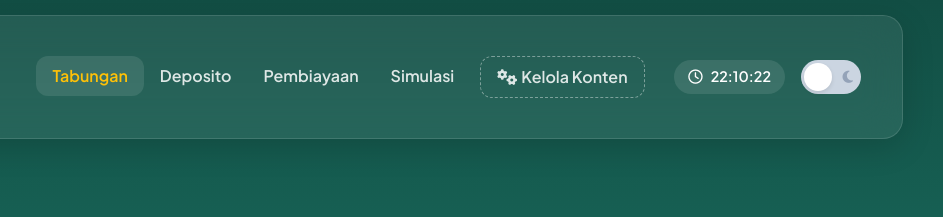
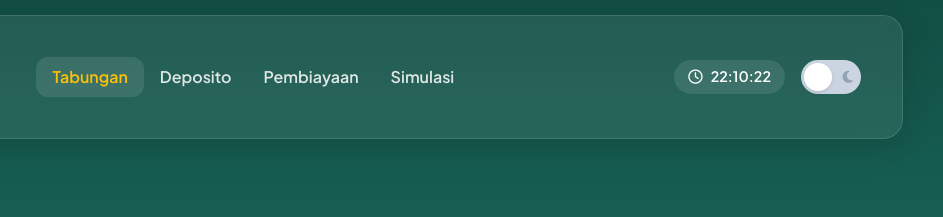
Before and after one commit to naufalalfarisi/riplay-bprsmhy, a website: page public/index.html in a window 1280 px wide. Shown: the top 217 px of the page, 337-1280 px from the left. Drawn offline with nearby package versions, Linux system fonts and the light colour scheme; no server answers.

Commit message:
feat: remove admin entry link Kelola Konten from public navbar

```diff
--- a/public/index.html
+++ b/public/index.html
@@ -70,11 +70,6 @@
           </li>
           <li class="nav-item">
             <a class="nav-link" href="#calculator">Simulasi</a>
-          </li>
-          <li class="nav-item">
-            <a class="nav-link admin-entry" href="/admin.html" target="_blank">
-              <i class="fa-solid fa-gears me-1"></i>Kelola Konten
-            </a>
           </li>
         </ul>
       </div>
```
